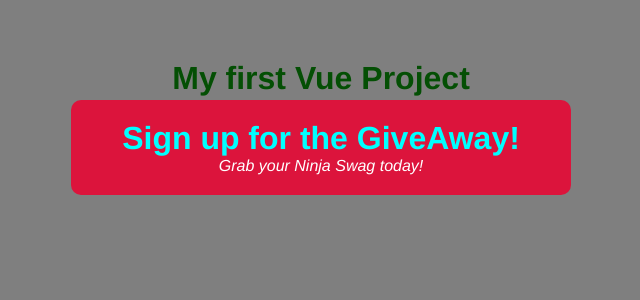
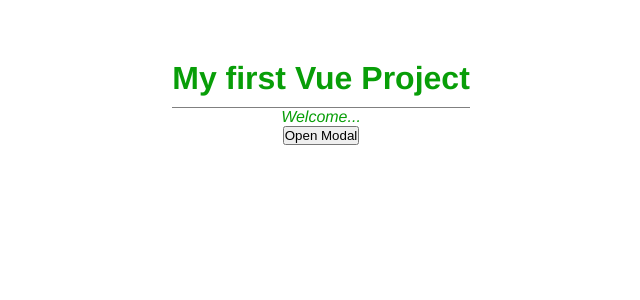
Before and after one commit to ViuCoding/netninja-vue3-tuts, a Vue app: page / in a window 1280 px wide. Shown: the top 300 px of the page, without its empty margins (319-959 px from the left). Built offline with nearby package versions, Linux system fonts and the light colour scheme.

Commit message:
Custom $emit events from child to parent component

```diff
--- a/src/App.vue
+++ b/src/App.vue
@@ -1,6 +1,10 @@
 <template>
   <h1 class="nino">{{ title }}</h1>
-  <Modal :header="header" :text="text" theme="sale" />
+  <p>Welcome...</p>
+  <div v-if="showModal">
+    <Modal :header="header" :text="text" theme="sale" @close="toggleModal" />
+  </div>
+  <button class="bottone" @click="toggleModal">Open Modal</button>
 </template>
 
 <script>
@@ -14,10 +18,15 @@
       title: "My first Vue Project",
       header: "Sign up for the GiveAway!",
       text: "Grab your Ninja Swag today!",
+      showModal: false,
     };
   },
 
-  methods: {},
+  methods: {
+    toggleModal() {
+      this.showModal = !this.showModal;
+    },
+  },
 };
 </script>
 
--- a/src/components/Modal.vue
+++ b/src/components/Modal.vue
@@ -1,5 +1,5 @@
 <template>
-  <div class="backdrop">
+  <div class="backdrop" @click="closeModal">
     <div class="modal" :class="{ sale: theme === 'sale' }">
       <h1>{{ header }}</h1>
       <p>{{ text }}</p>
@@ -10,13 +10,18 @@
 <script>
 export default {
   props: ["header", "text", "theme"],
+  methods: {
+    closeModal() {
+      this.$emit("close");
+    },
+  },
 };
 </script>
 
 <style>
 .modal {
   width: 500px;
-  padding: 20px;
+  padding: 2rem;
   margin: 100px auto;
   background: white;
   border-radius: 10px;
@@ -37,5 +42,6 @@
 
 .modal.sale h1 {
   color: aqua;
+  margin-bottom: 2rem;
 }
 </style>
```
